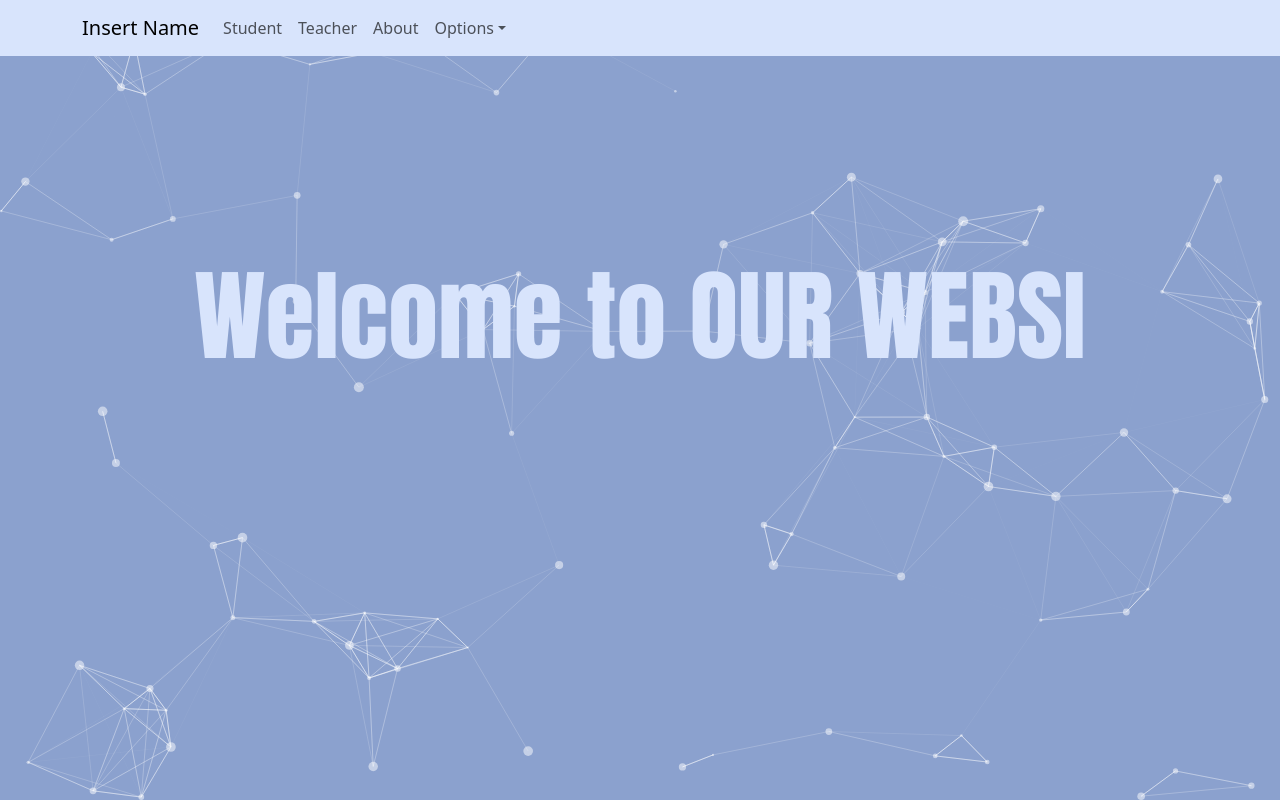
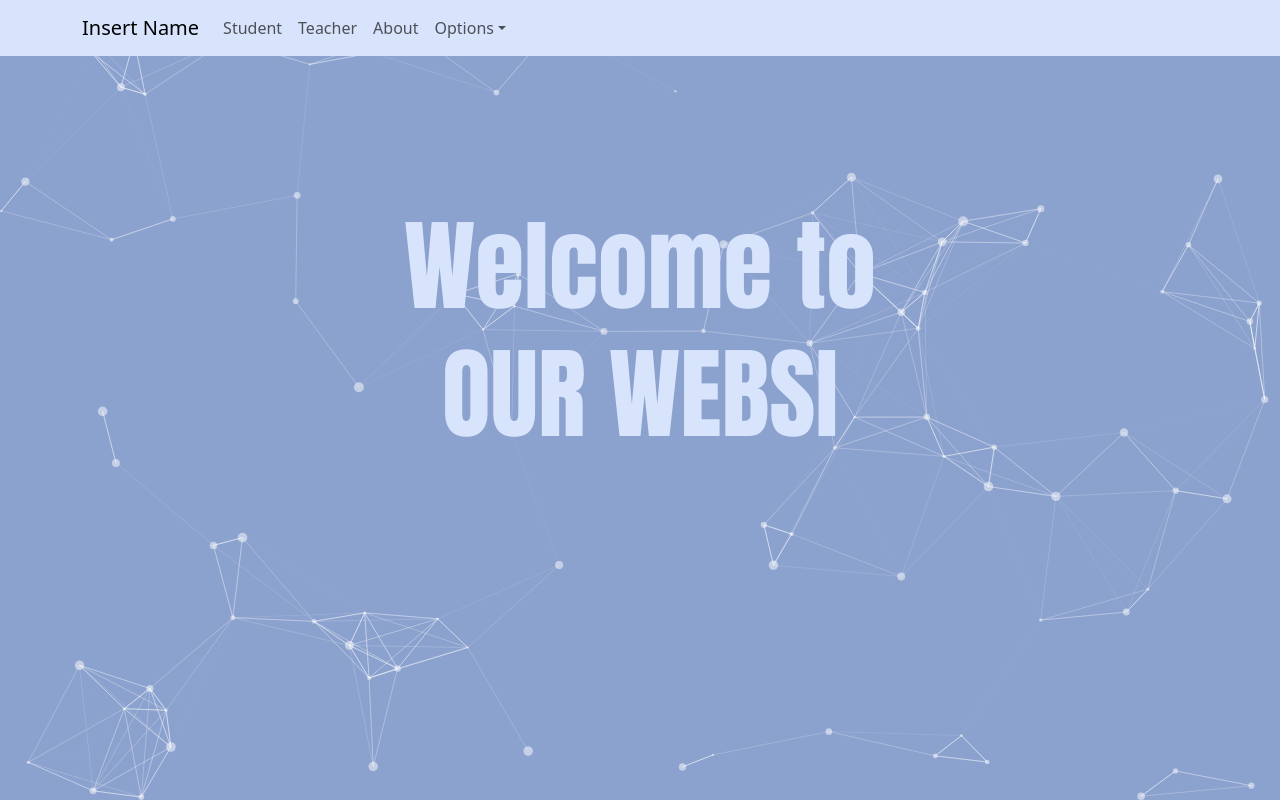
Before and after one commit to RickeyZh/ignitionhacks2023, a React (Create React App) app: page / in a window 1280 px wide. Built offline with nearby package versions, Linux system fonts and the light colour scheme.

Commit message:
fixed formatting

```diff
--- a/src/App.css
+++ b/src/App.css
@@ -60,7 +60,13 @@
 }
 .title-font{
   text-align: center;
-  margin-top: 2em;
+  margin-top: 1.5em;
+  font-family: Impact, Haettenschweiler, 'Arial Narrow Bold', sans-serif;
+  color: #d8e4fc;
+  font-size: 100px;
+}
+.title-font-second{
+  text-align: center;
   font-family: Impact, Haettenschweiler, 'Arial Narrow Bold', sans-serif;
   color: #d8e4fc;
   font-size: 100px;
--- a/src/Pages/Home.js
+++ b/src/Pages/Home.js
@@ -8,9 +8,11 @@ export default function Home() {
 
     <div>
         <Particles />
-
         <h1 className="title-font">
-      Welcome to <Typewriter text="OUR WEBSITE" delay={250} infinite />
+      Welcome to
+        </h1>
+        <h1 className="title-font-second">
+     <Typewriter text="OUR WEBSITE" delay={250} infinite />
         </h1>
 
 
```
